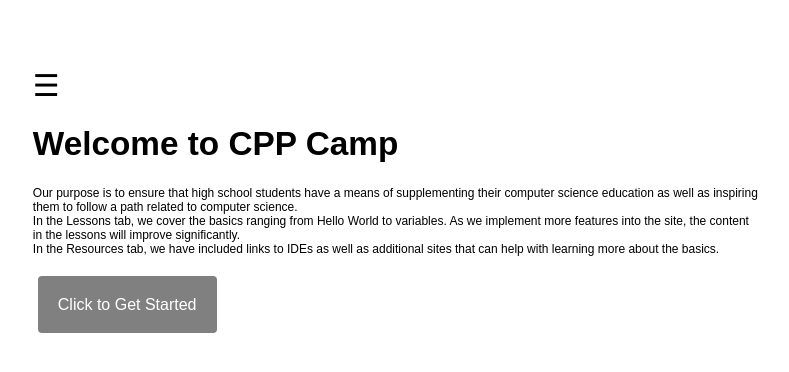
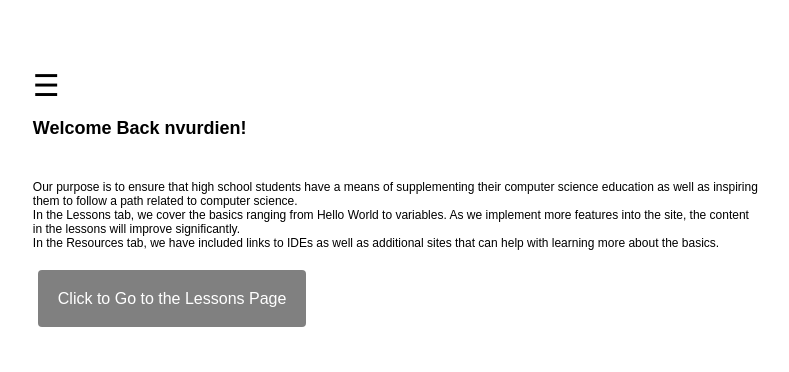
Before and after one commit to nvurdien/CPPCamp, a Django app: page / in a window 1280 px wide. Shown: the top 372 px of the page, without its empty margins (244-1033 px from the left). Run offline with Django 3.2, Linux system fonts and the light colour scheme; a user stored in the database is signed in.

Commit message:
Minor Alterations and added “Welcome Back ____” for logged in users and “Get Started” for new users

```diff
--- a/lessons/templates/home.html
+++ b/lessons/templates/home.html
@@ -1,6 +1,18 @@
 {% extends "base.html" %}
 
 {% block content %}
+
+{% if user.is_authenticated %}
+   <h2> Welcome Back {{ user.username }}!</h2><BR>
+     <p>Our purpose is to ensure that high school students have a means of supplementing their computer science education as well as inspiring them to follow a path related to computer science.
+     <BR>
+     In the Lessons tab, we cover the basics ranging from Hello World to variables. As we implement more features into the site, the content in the lessons will improve significantly.
+     <BR>
+     In the Resources tab, we have included links to IDEs as well as additional sites that can help with learning more about the basics.
+     <BR></p><BR><BR>
+<a href="{% url 'lessons:index' %}" class="button"><span>Click to Go to the Lessons Page</span></a>
+
+{% else %}
 <h1> Welcome to CPP Camp</h1>
 <p>Our purpose is to ensure that high school students have a means of supplementing their computer science education as well as inspiring them to follow a path related to computer science.
 <BR>
@@ -9,5 +21,5 @@ In the Lessons tab, we cover the basics ranging from Hello World to variables. A
 In the Resources tab, we have included links to IDEs as well as additional sites that can help with learning more about the basics.
 <BR></p><BR><BR>
 <a href="{% url 'lessons:detail' 1 %}" class="button"><span>Click to Get Started</span></a>
-</div>
+{% endif %}
 {% endblock %}
--- a/lessons/templates/lessons/exercise/exercise.html
+++ b/lessons/templates/lessons/exercise/exercise.html
@@ -35,9 +35,8 @@
 
       <BR><BR><BR><BR><BR><BR><BR><BR><BR><BR><BR>
         <script type='text/javascript'>
-      $("exercise").submit(function(e) {
+        document.getElementById("exercise").onsubmit=function() {
           result = 0
-          e.preventDefault();
           {% for question in lesson.question_set.all %}
              result += parseInt(document.querySelector('input[name = "question{{question.pk}}"]:checked').value);
              count++;
```
Also changed, not shown: lessons/templates/logged_out.html (+0 -8 lines), db.sqlite3.
